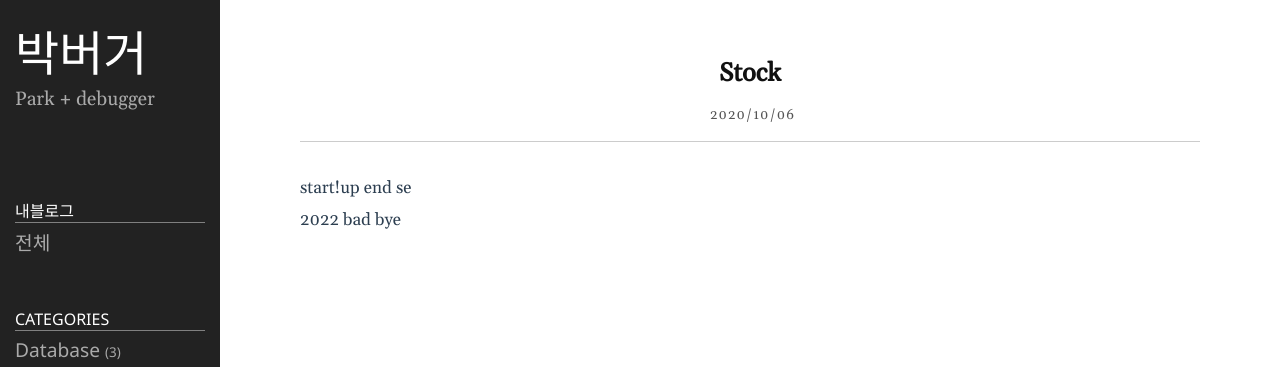
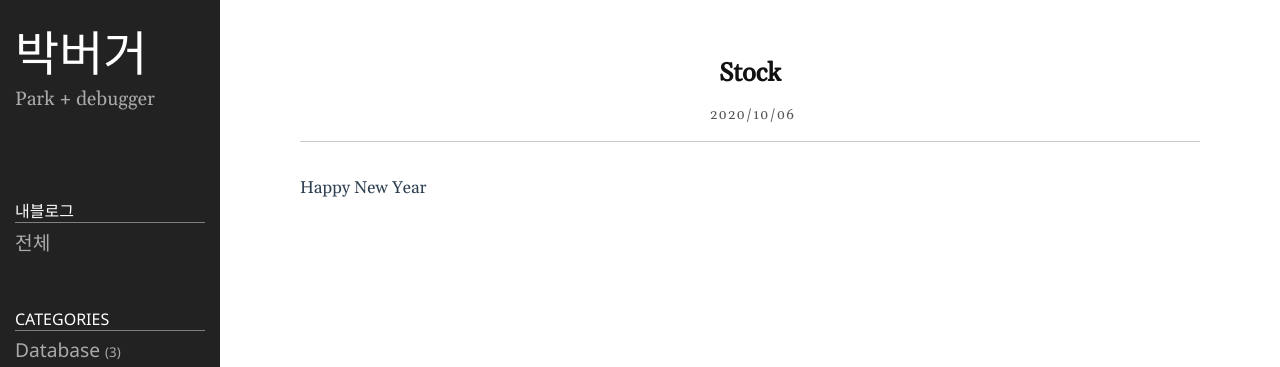
Before and after one commit to godhpjh/godhpjh.github.io, a Jekyll site: the page built from _posts/2021-10-06-stock.md, in a window 1280 px wide. Shown: the top 367 px of the page. Built offline with Jekyll 4.4.1, drawn with Linux system fonts in a browser that asks for light colours.

Commit message:
happy new year

```diff
--- a/_posts/2021-10-06-stock.md
+++ b/_posts/2021-10-06-stock.md
@@ -7,7 +7,4 @@ sitemap :
     changefreq : daily
     priority : 1.0
 ---
-start!up end
-se
-
-2022 bad bye
+Happy New Year
```
